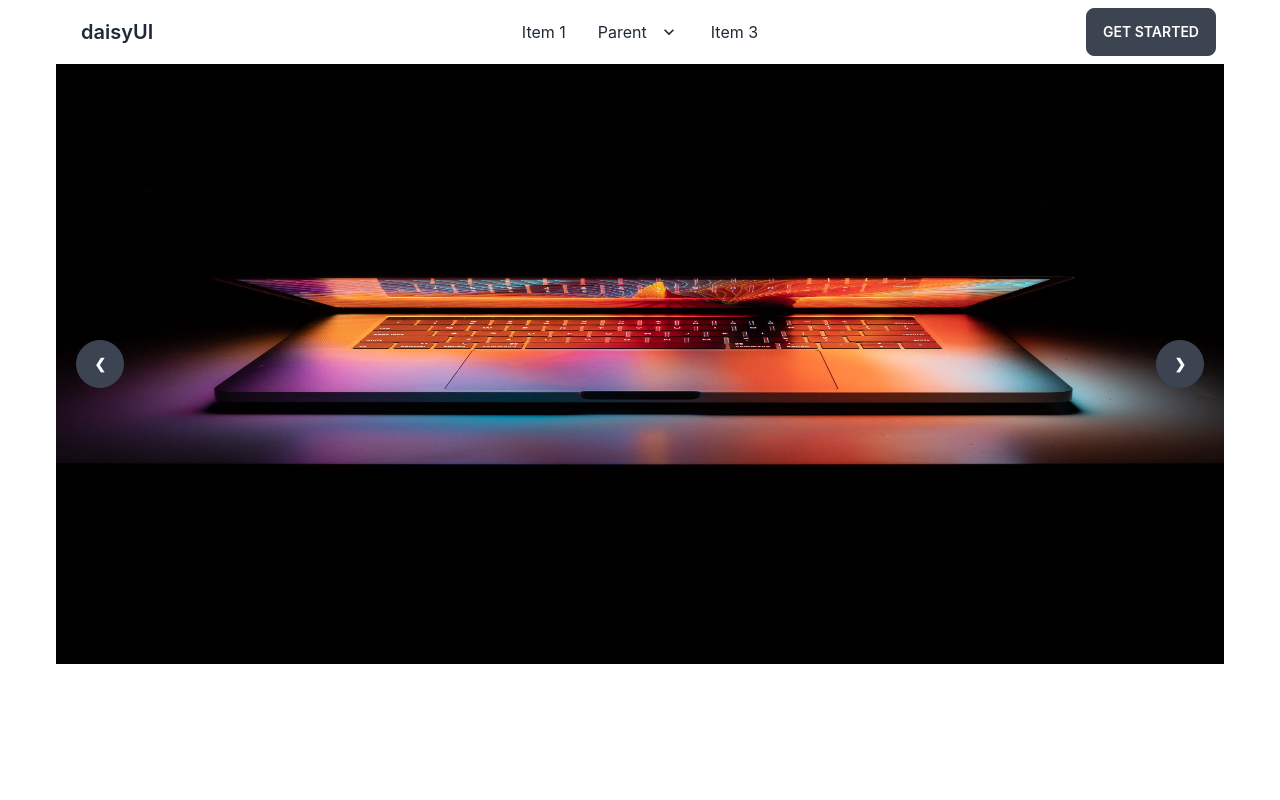
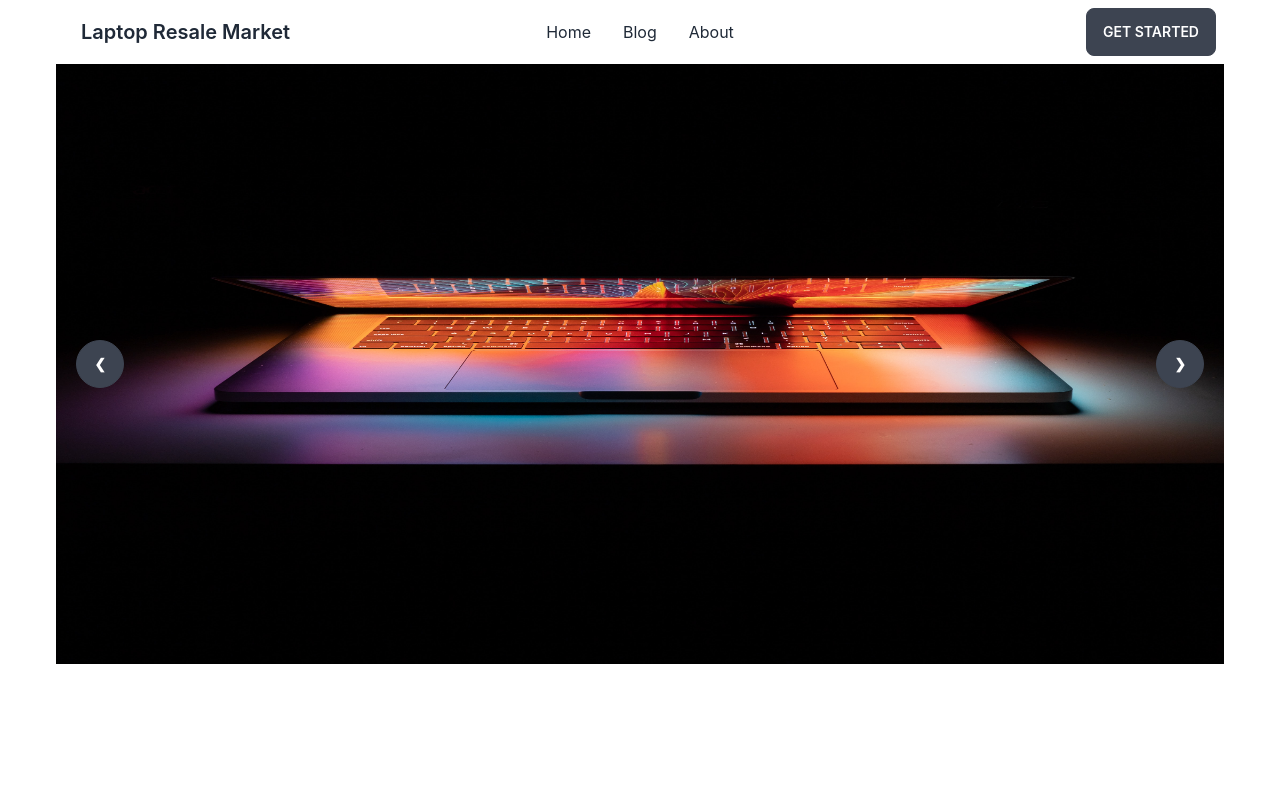
Before and after one commit to Mosharaf12/laptop-resale-client-12, a React (Create React App) app: page / in a window 1280 px wide. Shown: the top 800 px of the page. Built offline with nearby package versions, Linux system fonts and the light colour scheme.

Commit message:
navber modified

```diff
--- a/src/Pages/Home/LaptopSection/LaptopSection.js
+++ b/src/Pages/Home/LaptopSection/LaptopSection.js
@@ -1,5 +1,4 @@
 import React from 'react';
-import { Link } from 'react-router-dom';
 import sectionimg  from '../../../assests/images/section.jpg'
 
 const LaptopSection = () => {
--- a/src/Shared/Header.js
+++ b/src/Shared/Header.js
@@ -2,7 +2,13 @@ import React from 'react';
 import { Link } from 'react-router-dom';
 
 const Header = () => {
+  const navItems = <>
+    <li><Link to='/'>Home</Link></li>
+    <li><Link to='/blog'>Blog</Link></li>
+    <li><Link to='/'>About</Link></li>
+  </>
     return (
+
         <div className="navbar bg-base-100">
   <div className="navbar-start">
     <div className="dropdown">
@@ -10,36 +16,14 @@ const Header = () => {
         <svg xmlns="http://www.w3.org/2000/svg" className="h-5 w-5" fill="none" viewBox="0 0 24 24" stroke="currentColor"><path strokeLinecap="round" strokeLinejoin="round" strokeWidth="2" d="M4 6h16M4 12h8m-8 6h16" /></svg>
       </label>
       <ul tabIndex={0} className="menu menu-compact dropdown-content mt-3 p-2 shadow bg-base-100 rounded-box w-52">
-        <li><Link>Item 1</Link></li>
-        <li tabIndex={0}>
-          <Link className="justify-between">
-            Parent
-            <svg className="fill-current" xmlns="http://www.w3.org/2000/svg" width="24" height="24" viewBox="0 0 24 24"><path d="M8.59,16.58L13.17,12L8.59,7.41L10,6L16,12L10,18L8.59,16.58Z"/></svg>
-          </Link>
-          <ul className="p-2">
-            <li><Link>Submenu 1</Link></li>
-            <li><Link>Submenu 2</Link></li>
-          </ul>
-        </li>
-        <li><Link>Item 3</Link></li>
+       {navItems}
       </ul>
     </div>
-    <Link className="btn btn-ghost normal-case text-xl">daisyUI</Link>
+    <Link to='/' className="btn btn-ghost normal-case text-xl">Laptop Resale Market</Link>
   </div>
   <div className="navbar-center hidden lg:flex">
     <ul className="menu menu-horizontal p-0">
-      <li><Link>Item 1</Link></li>
-      <li tabIndex={0}>
-        <Link>
-          Parent
-          <svg className="fill-current" xmlns="http://www.w3.org/2000/svg" width="20" height="20" viewBox="0 0 24 24"><path d="M7.41,8.58L12,13.17L16.59,8.58L18,10L12,16L6,10L7.41,8.58Z"/></svg>
-        </Link>
-        <ul className="p-2">
-          <li><Link>Submenu 1</Link></li>
-          <li><Link>Submenu 2</Link></li>
-        </ul>
-      </li>
-      <li><Link>Item 3</Link></li>
+     {navItems}
     </ul>
   </div>
   <div className="navbar-end">
```
